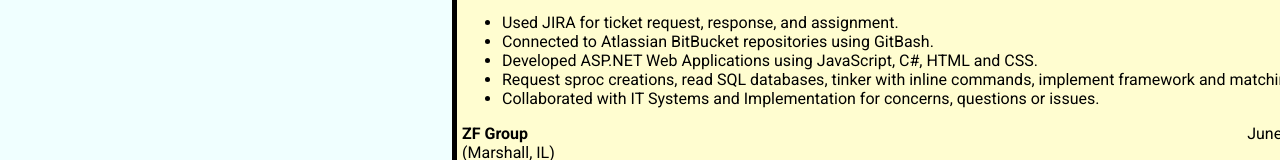
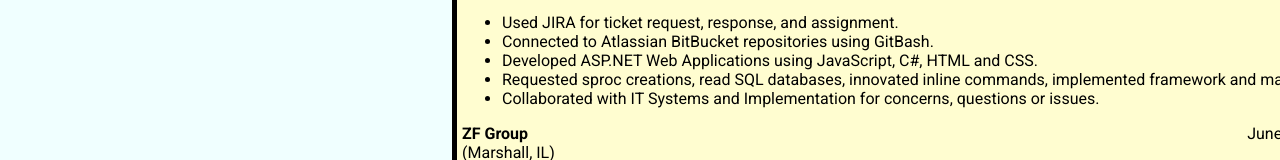
Before and after one commit to nhargis97/Resume, a plain HTML site: page index.html in a window 1280 px wide. Shown: the part 1176-1336 px from the top of the page. Drawn offline with Linux system fonts and the light colour scheme.

Commit message:
Update Bloom Exp index.html

```diff
--- a/index.html
+++ b/index.html
@@ -113,7 +113,7 @@
                     <li>Used JIRA for ticket request, response, and assignment.</li>
                     <li>Connected to Atlassian BitBucket repositories using GitBash.</li>
                     <li>Developed ASP.NET Web Applications using JavaScript, C#, HTML and CSS.</li>
-                    <li>Request sproc creations, read SQL databases, tinker with inline commands, implement framework and matching configuration.</li>
+                    <li>Requested sproc creations, read SQL databases, innovated inline commands, implemented framework and match configuration.</li>
                     <li>Collaborated with IT Systems and Implementation for concerns, questions or issues.</li>
                 </ul>
             </p>
```
